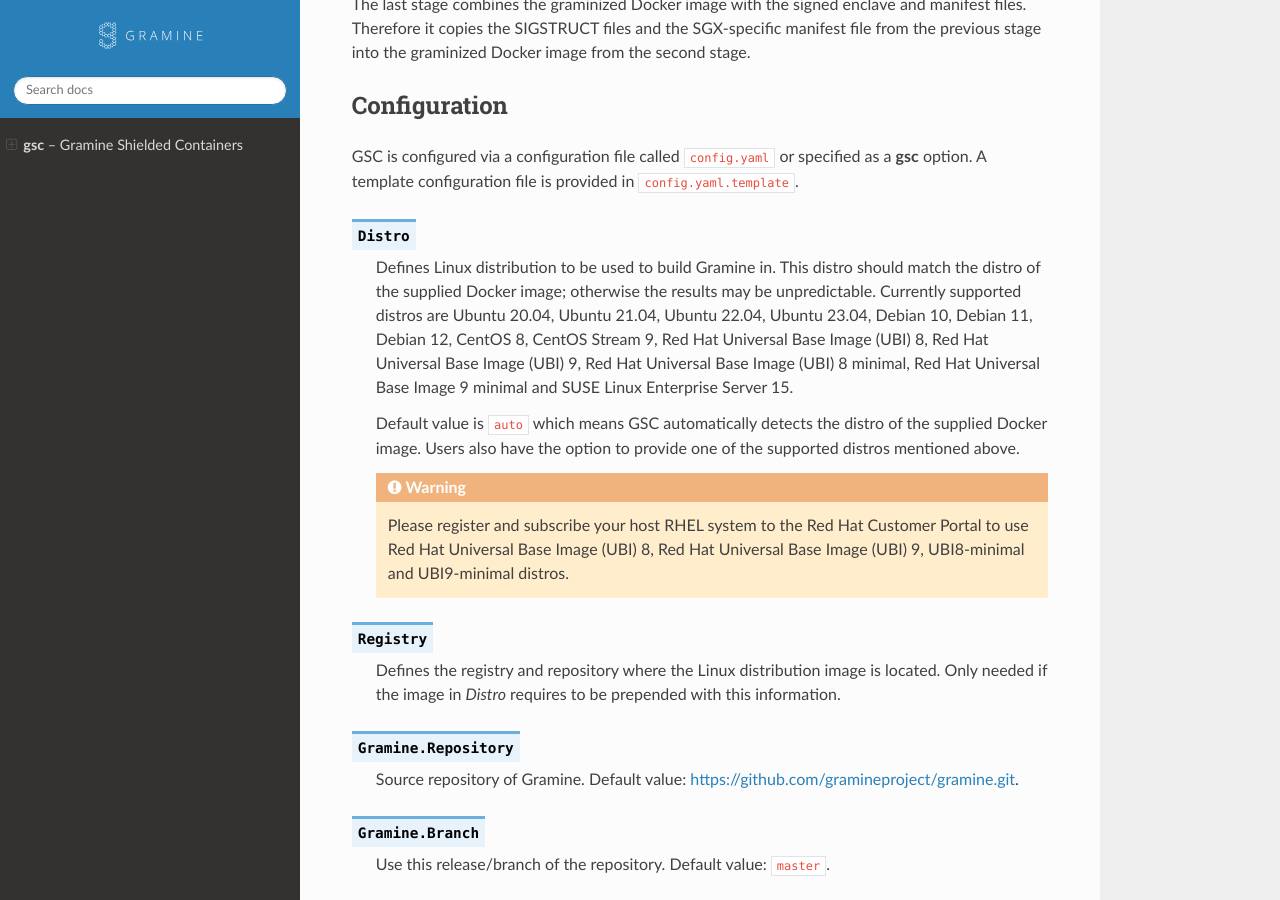
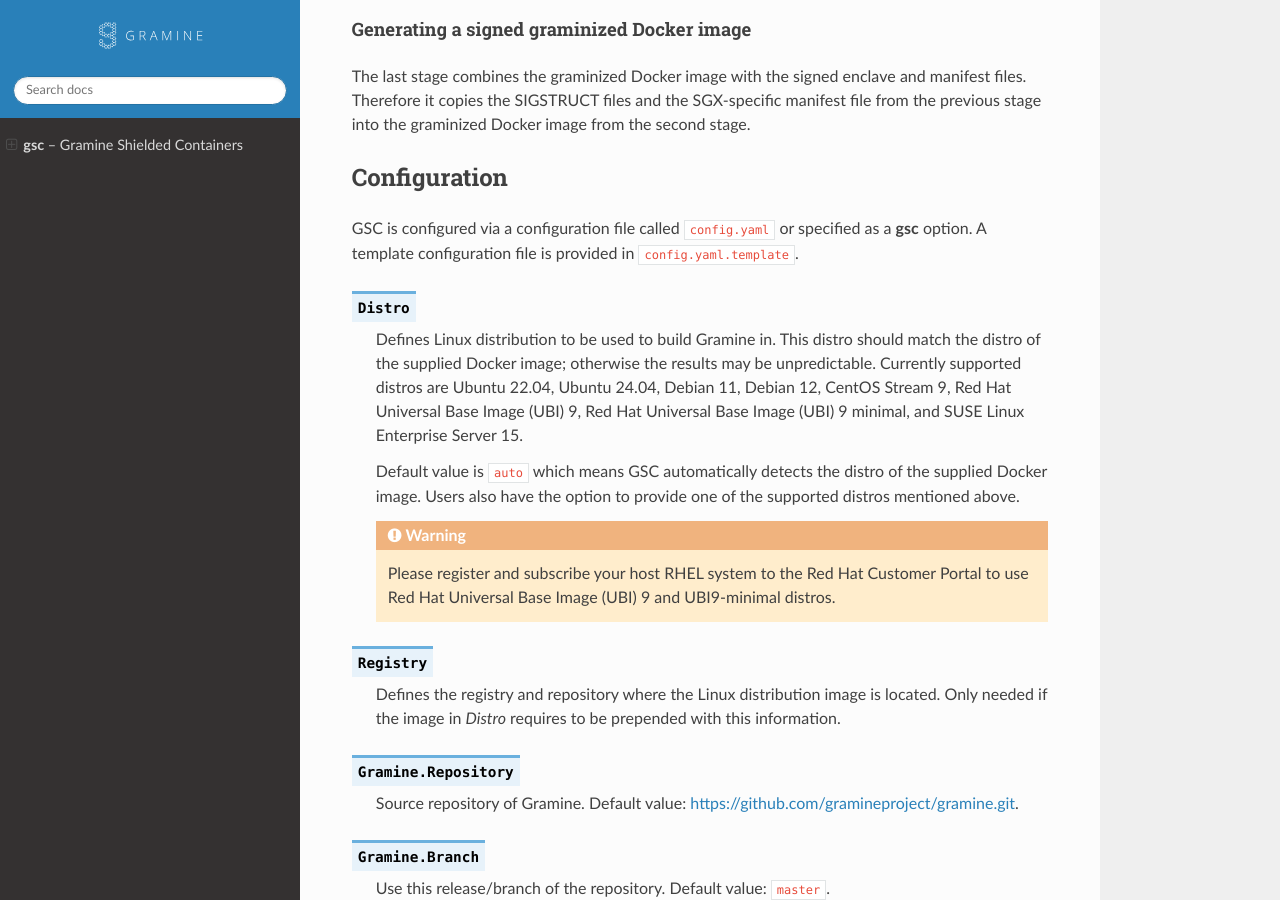
Before and after one commit to gramineproject/gsc, a Sphinx documentation site: the page built from Documentation/index.rst, in a window 1280 px wide and 900 px high, scrolled down 5912 px. Built offline with Sphinx 7.4.7 and the Read the Docs theme 3.1.0, drawn with Linux system fonts in a browser that asks for light colours; some of the changed text lies outside the part shown.

Commit message:
Remove support for older distros
Signed-off-by: Adarsh Anand <adarsh.anand@intel.com>

```diff
--- a/Documentation/index.rst
+++ b/Documentation/index.rst
@@ -319,13 +322,12 @@ in :file:`config.yaml.template`.
 
 .. describe:: Distro
 
-   Defines Linux distribution to be used to build Gramine in. This distro should
-   match the distro of the supplied Docker image; otherwise the results may be
-   unpredictable. Currently supported distros are Ubuntu 20.04, Ubuntu 21.04,
-   Ubuntu 22.04, Ubuntu 23.04, Debian 10, Debian 11, Debian 12, CentOS 8, CentOS
-   Stream 9, Red Hat Universal Base Image (UBI) 8, Red Hat Universal Base Image
-   (UBI) 9, Red Hat Universal Base Image (UBI) 8 minimal, Red Hat Universal Base Image
-   9 minimal and SUSE Linux Enterprise Server 15.
+   Defines Linux distribution to be used to build Gramine in. This distro
+   should match the distro of the supplied Docker image; otherwise the
+   results may be unpredictable. Currently supported distros are Ubuntu
+   22.04, Ubuntu 24.04, Debian 11, Debian 12, CentOS Stream 9, Red Hat Universal Base
+   Image (UBI) 9, Red Hat Universal Base Image (UBI) 9 minimal, and SUSE
+   Linux Enterprise Server 15.
 
    Default value is ``auto`` which means GSC automatically detects the distro
    of the supplied Docker image. Users also have the option to provide one of
@@ -333,8 +335,7 @@ in :file:`config.yaml.template`.
 
    .. warning::
       Please register and subscribe your host RHEL system to the Red Hat
-      Customer Portal to use Red Hat Universal Base Image (UBI) 8, Red Hat
-      Universal Base Image (UBI) 9, UBI8-minimal and UBI9-minimal distros.
+      Customer Portal to use Red Hat Universal Base Image (UBI) 9 and UBI9-minimal distros.
 
 .. describe:: Registry
 
```
Also changed, not shown: other parts of Documentation/index.rst (+3 -0 lines), 10 other files.
